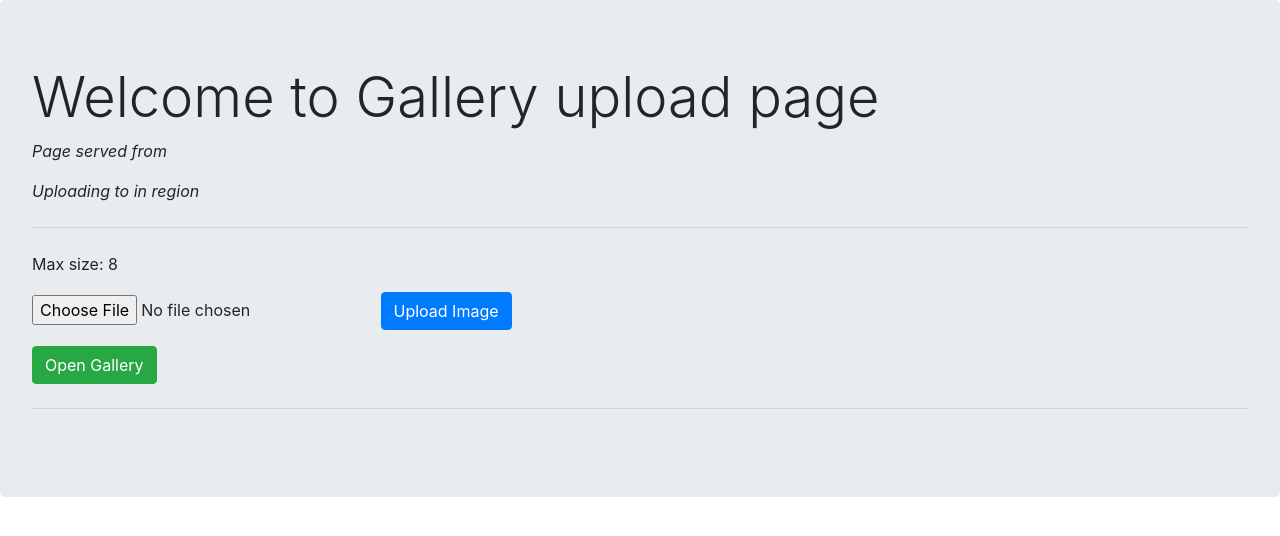
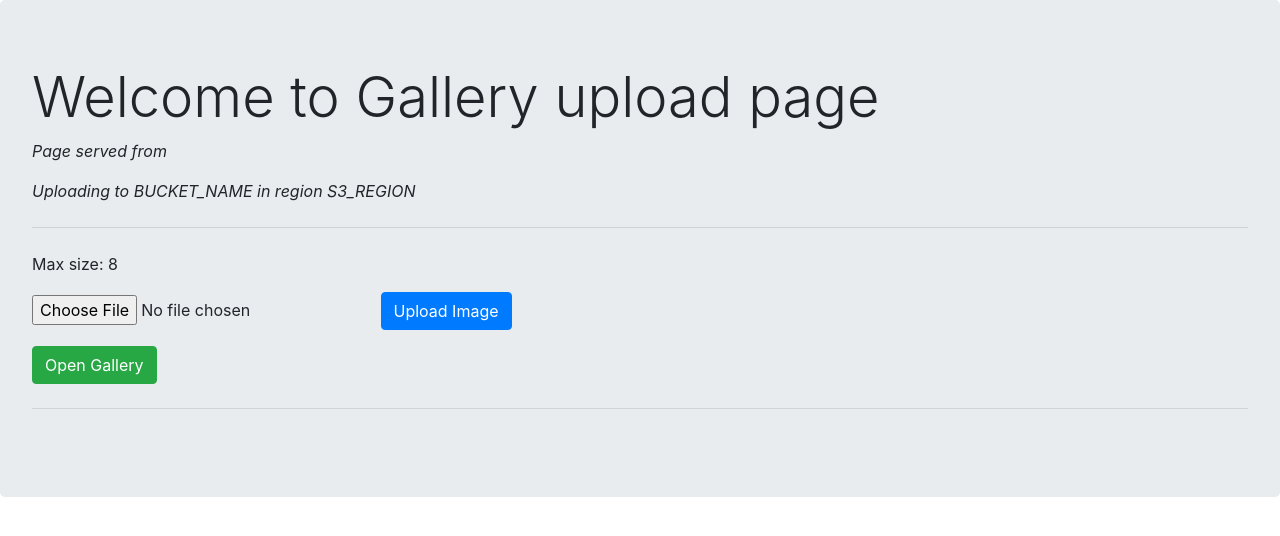
Before and after one commit to chimons/awslab, a PHP site: page /myfile/ in a window 1280 px wide. Shown: the top 536 px of the page. Run offline with PHP 8.4, Linux system fonts and the light colour scheme; data that the repository does not hold is empty.

Commit message:
Update index.php

```diff
--- a/index.php
+++ b/index.php
@@ -2,8 +2,8 @@
 /**********************************/
 /* Provide your S3 Bucket name and region below */
 
-$bucket = '<Change me with your bucket name !>'; // example : $bucket = 'my-bucket';
-$s3region = '<Change me with your AWS region name !>'; // example : $s3region = 'eu-west-1';
+$bucket = 'BUCKET_NAME';
+$s3region = 'S3_REGION'; // 'eu-west-1'
 
 /**********************************/
 
```
